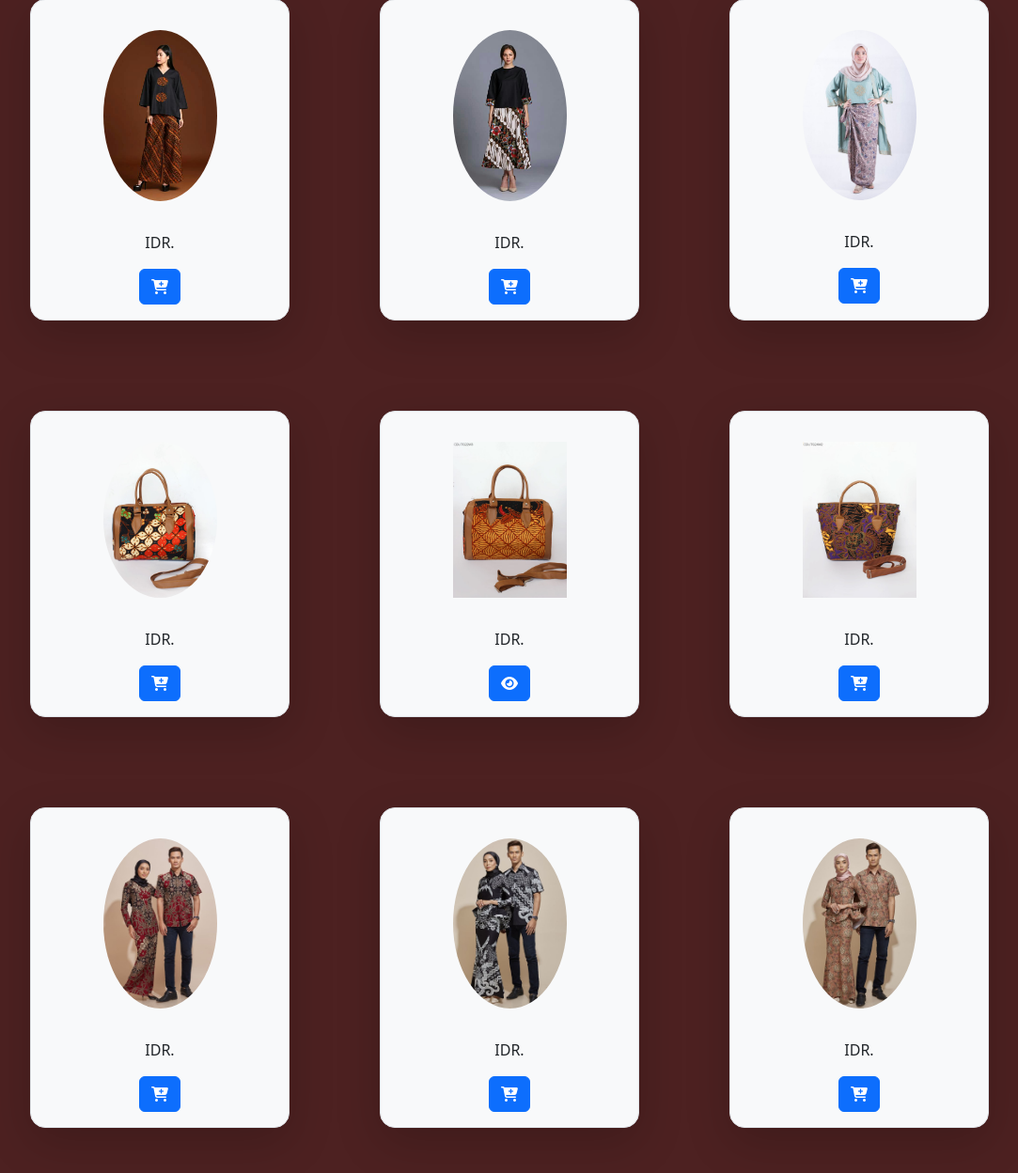
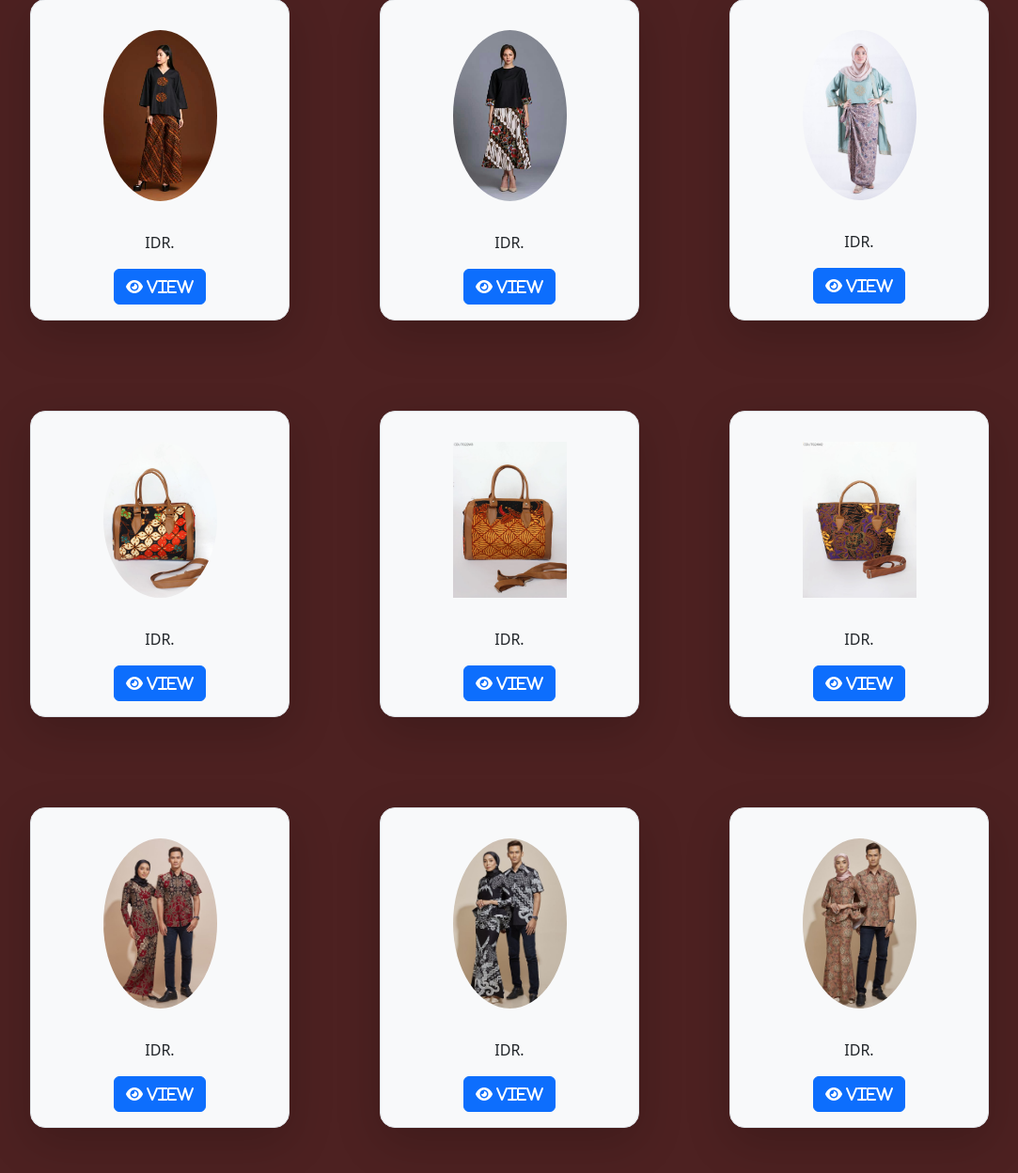
Before and after one commit to Etrama22/batik-sales-website, a PHP site: template views/users/menu.php in a window 1280 px wide. Shown: the part 168-1416 px from the top of the page at 94% size, without its empty margins (98-1181 px from the left). Run offline with PHP 8.4, Linux system fonts and the light colour scheme; the template is opened without the code that fills it, so the values that code supplies are empty; some libraries are stand-ins or nearby versions; some web fonts are replaced.

Commit message:
menu section

```diff
--- a/views/users/menu.php
+++ b/views/users/menu.php
@@ -30,7 +30,7 @@ include 'config/database.php'
             <div class="collapse navbar-collapse" id="navbarNav">
                 <ul class="navbar-nav ms-auto">
                     <li class="nav-item">
-                        <a class="nav-link active" aria-current="page" href="#">Home</a>
+                        <a class="nav-link active" aria-current="page" href="/Batra">Home</a>
                     </li>
                     <li class="nav-item">
                         <a class="nav-link" href="/Batra/cart"><button type="button" class="btn btn-outline-light btn-sm"><i class="fa-solid fa-cart-shopping"></i></button></a>
@@ -63,7 +63,7 @@ include 'config/database.php'
                         <?php echo $dataproducts['price']; ?>
                     </p>
                     <a href="/Batra/show?id=<?php echo htmlspecialchars($dataproducts['id'], ENT_QUOTES, 'UTF-8'); ?>">
-                        <button type="button" class="btn btn-primary"><i class="fa-solid fa-cart-plus"></i></button>
+                        <button type="button" class="btn btn-primary"><i class="fa-solid fa-eye"> View</i></button>
                     </a>
 
                 </div>
@@ -80,7 +80,9 @@ include 'config/database.php'
                     <p class="text-center">IDR.
                         <?php echo $dataproducts['price'] ?>
                     </p>
-                    <button type="button" class="btn btn-primary"><i class="fa-solid fa-cart-plus"></i></button>
+                    <a href="/Batra/show?id=<?php echo htmlspecialchars($dataproducts['id'], ENT_QUOTES, 'UTF-8'); ?>">
+                        <button type="button" class="btn btn-primary"><i class="fa-solid fa-eye"> View</i></button>
+                    </a>
                 </div>
                 <div class="col bg-light rounded-4 border shadow-lg p-3 m-5">
                     <img src="public/image/productBatik/warpSkirt/model3.jpg" class="rounded-circle w-50 m-3" alt="">
@@ -93,7 +95,9 @@ include 'config/database.php'
                     <p class="text-center">IDR.
                         <?php echo $dataproducts['price'] ?>
                     </p>
-                    <button type="button" class="btn btn-primary"><i class="fa-solid fa-cart-plus"></i></button>
+                    <a href="/Batra/show?id=<?php echo htmlspecialchars($dataproducts['id'], ENT_QUOTES, 'UTF-8'); ?>">
+                        <button type="button" class="btn btn-primary"><i class="fa-solid fa-eye"> View</i></button>
+                    </a>
                 </div>
             </div>
         </div>
@@ -111,7 +115,9 @@ include 'config/database.php'
                                                 ?></p>
                     <p class="text-center">IDR.
                         <?php echo $dataproducts['price'] ?></p>
-                    <button type="button" class="btn btn-primary"><i class="fa-solid fa-cart-plus"></i></button>
+                    <a href="/Batra/show?id=<?php echo htmlspecialchars($dataproducts['id'], ENT_QUOTES, 'UTF-8'); ?>">
+                        <button type="button" class="btn btn-primary"><i class="fa-solid fa-eye"> View</i></button>
+                    </a>
                 </div>
 
                 <div class="col bg-light rounded-4 border shadow-lg p-3 m-5">
@@ -123,7 +129,9 @@ include 'config/database.php'
                                                 ?></p>
                     <p class="text-center">IDR.
                         <?php echo $dataproducts['price'] ?></p>
-                    <button type="button" class="btn btn-primary"><i class="fa-solid fa-eye"></i></button>
+                    <a href="/Batra/show?id=<?php echo htmlspecialchars($dataproducts['id'], ENT_QUOTES, 'UTF-8'); ?>">
+                        <button type="button" class="btn btn-primary"><i class="fa-solid fa-eye"> View</i></button>
+                    </a>
                 </div>
 
                 <div class="col bg-light rounded-4 border shadow-lg p-3 m-5">
@@ -135,7 +143,9 @@ include 'config/database.php'
                                                 ?></p>
                     <p class="text-center">IDR.
                         <?php echo $dataproducts['price'] ?></p>
-                    <button type="button" class="btn btn-primary"><i class="fa-solid fa-cart-plus"></i></button>
+                    <a href="/Batra/show?id=<?php echo htmlspecialchars($dataproducts['id'], ENT_QUOTES, 'UTF-8'); ?>">
+                        <button type="button" class="btn btn-primary"><i class="fa-solid fa-eye"> View</i></button>
+                    </a>
                 </div>
             </div>
         </div>
@@ -153,7 +163,9 @@ include 'config/database.php'
                                                 ?></p>
                     <p class="text-center">IDR.
                         <?php echo $dataproducts['price'] ?></p>
-                    <button type="button" class="btn btn-primary"><i class="fa-solid fa-cart-plus"></i></button>
+                    <a href="/Batra/show?id=<?php echo htmlspecialchars($dataproducts['id'], ENT_QUOTES, 'UTF-8'); ?>">
+                        <button type="button" class="btn btn-primary"><i class="fa-solid fa-eye"> View</i></button>
+                    </a>
                 </div>
 
                 <div class="col bg-light rounded-4 border shadow-lg p-3 m-5">
@@ -165,7 +177,9 @@ include 'config/database.php'
                                                 ?></p>
                     <p class="text-center">IDR.
                         <?php echo $dataproducts['price'] ?></p>
-                    <button type="button" class="btn btn-primary"><i class="fa-solid fa-cart-plus"></i></button>
+                    <a href="/Batra/show?id=<?php echo htmlspecialchars($dataproducts['id'], ENT_QUOTES, 'UTF-8'); ?>">
+                        <button type="button" class="btn btn-primary"><i class="fa-solid fa-eye"> View</i></button>
+                    </a>
                 </div>
 
                 <div class="col bg-light rounded-4 border shadow-lg p-3 m-5">
@@ -177,7 +191,9 @@ include 'config/database.php'
                                                 ?></p>
                     <p class="text-center">IDR.
                         <?php echo $dataproducts['price'] ?></p>
-                    <button type="button" class="btn btn-primary"><i class="fa-solid fa-cart-plus"></i></button>
+                    <a href="/Batra/show?id=<?php echo htmlspecialchars($dataproducts['id'], ENT_QUOTES, 'UTF-8'); ?>">
+                        <button type="button" class="btn btn-primary"><i class="fa-solid fa-eye"> View</i></button>
+                    </a>
                 </div>
             </div>
         </div>
```
